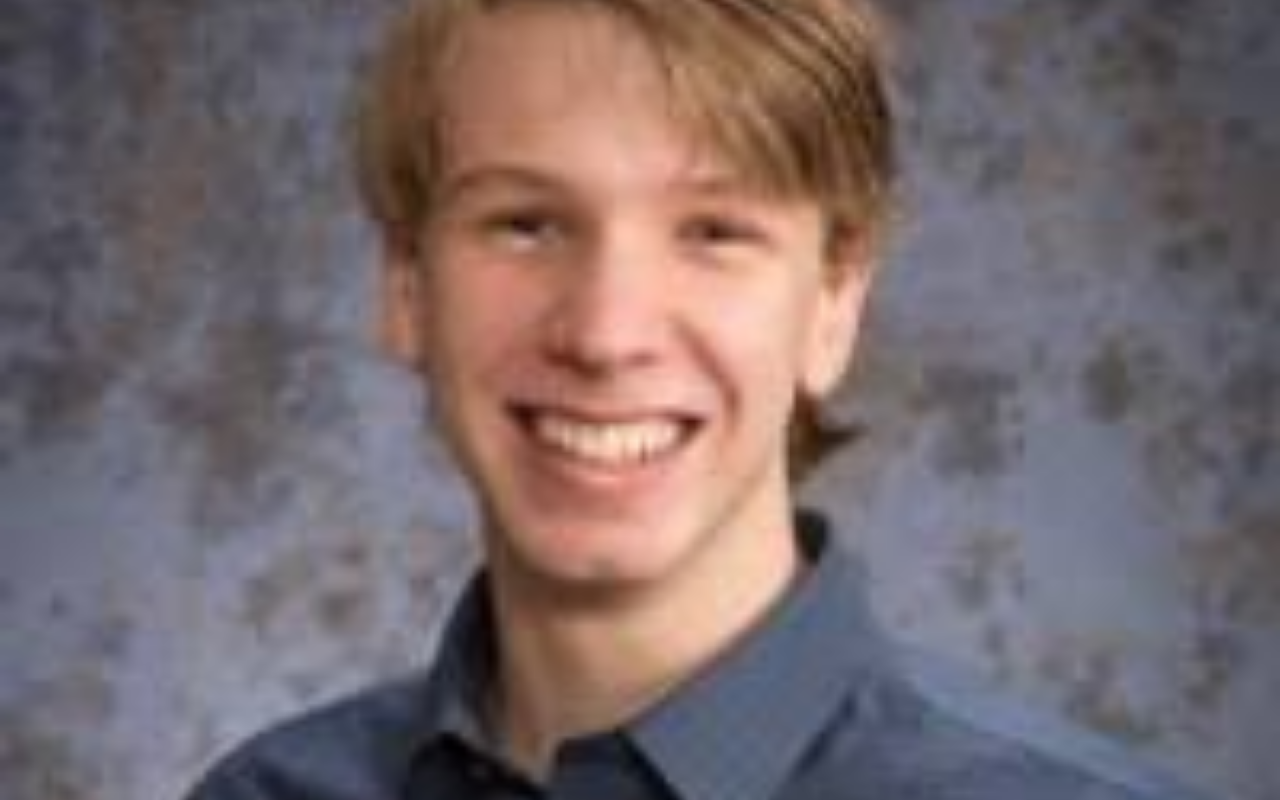
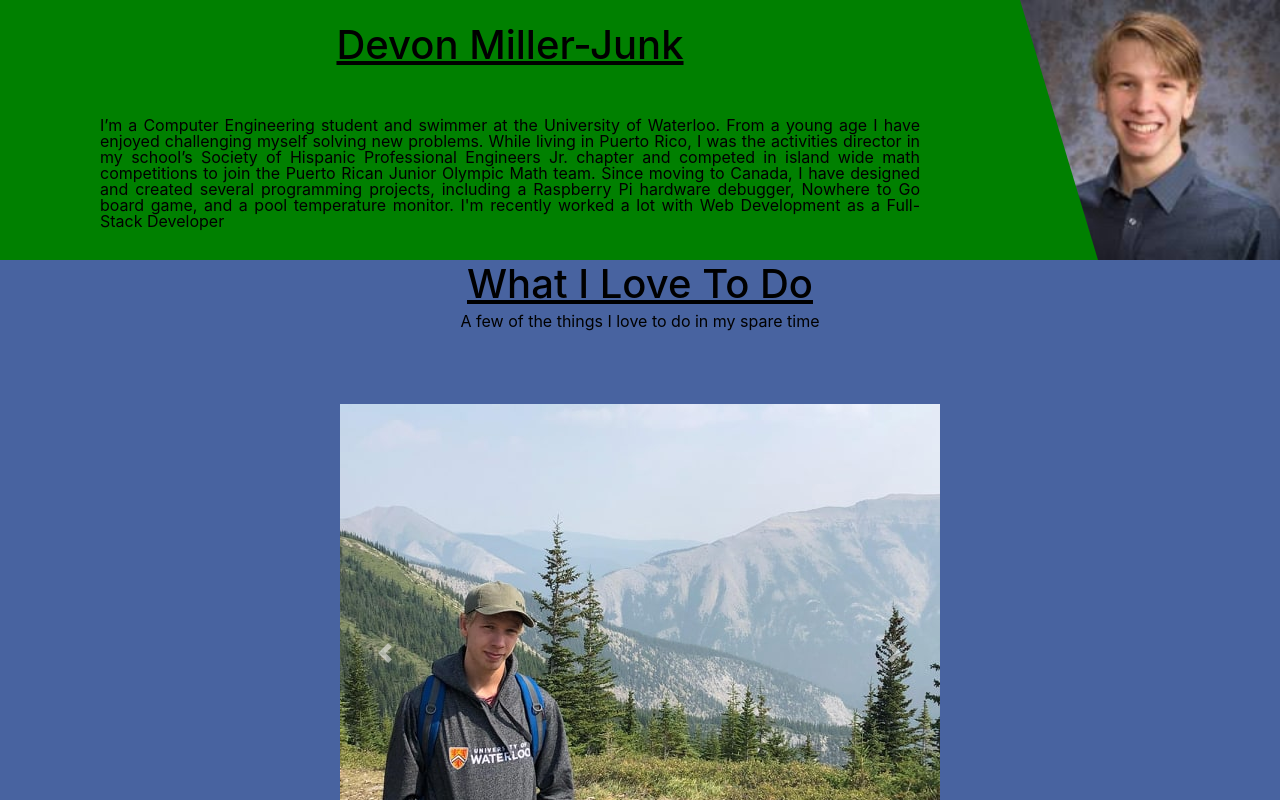
Before and after one commit to DevonMillerJunk/personal-website, a React (Create React App) app: page / in a window 1280 px wide. Shown: the top 800 px of the page. Built offline with nearby package versions, Linux system fonts and the light colour scheme.

Commit message:
Update Profile section

```diff
--- a/public/index.html
+++ b/public/index.html
@@ -5,10 +5,7 @@
     <link rel="icon" href="%PUBLIC_URL%/favicon.ico" />
     <meta name="viewport" content="width=device-width, initial-scale=1" />
     <meta name="theme-color" content="#000000" />
-    <meta
-      name="description"
-      content="Web site created using create-react-app"
-    />
+    <meta name="description" content="Devon Miller-Junk's Personal Website" />
     <!-- Latest compiled and minified CSS -->
     <link
       rel="stylesheet"
@@ -40,20 +37,10 @@
       work correctly both with client-side routing and a non-root public URL.
       Learn how to configure a non-root public URL by running `npm run build`.
     -->
-    <title>React App</title>
+    <title>Devon Miller-Junk</title>
   </head>
   <body>
     <noscript>You need to enable JavaScript to run this app.</noscript>
     <div id="root"></div>
-    <!--
-      This HTML file is a template.
-      If you open it directly in the browser, you will see an empty page.
-
-      You can add webfonts, meta tags, or analytics to this file.
-      The build step will place the bundled scripts into the <body> tag.
-
-      To begin the development, run `npm start` or `yarn start`.
-      To create a production bundle, use `npm run build` or `yarn build`.
-    -->
   </body>
 </html>
--- a/src/constants/constants.ts
+++ b/src/constants/constants.ts
@@ -17,27 +17,27 @@ export const contactInfo: IContactState = {
     {
       title: "LinkedIn",
       link: `https://www.linkedin.com/in/DevonMillerJunk/`,
-      logo: linkedin
+      logo: linkedin,
     },
     {
       title: "GitHub",
       link: `https://github.com/DevonMillerJunk`,
-      logo: github
+      logo: github,
     },
     {
       title: "Facebook",
       link: `https://www.facebook.com/devon.millerjunk`,
-      logo: facebook
+      logo: facebook,
     },
     {
       title: "Email",
       link: `mailto:devonmillerjunk@gmail.com`,
-      logo: email
-    }
+      logo: email,
+    },
   ],
   title: "Let's Talk",
   info:
-    "Let's connect! I prefer email and LinkedIn messages, but can reach me in any other way you'd like!"
+    "Let's connect! I prefer email and LinkedIn messages, but can reach me in any other way you'd like!",
 };
 
 export const interestInfo: IInterestState = {
@@ -48,36 +48,37 @@ export const interestInfo: IInterestState = {
       title: "Competitive Swimming",
       info:
         "I'm on the Waterloo Varsity Swim Team and have been swimming competitively for over 7 years in both Puerto Rico and Canada! I swim breastroke and freestyle",
-      image: swimming
+      image: swimming,
     },
     {
       title: "Hiking and Camping",
       info:
         "I love hiking, camping, and exploring the outdoors! I've always wanted to go portaging or on a several-day hike!",
-      image: outdoors
+      image: outdoors,
     },
     {
       title: "Board Games",
       info:
         "I love playing cool board games. My Dad and I designed and created the pieces for this board game, Tak.",
-      image: tak
+      image: tak,
     },
     {
       title: "3D Printing and Rapid Prototyping",
       info:
         "I enjoy creating cool designs in AutoCAD and turning my designs into reality. I've been doing this through 3D printing and laser cutting lately, but I love creating in any way!",
-      image: dicetower
-    }
-  ]
+      image: dicetower,
+    },
+  ],
 };
 
 export const profileInfo: IProfileState = {
   background: devonMillerJunk,
-  title: "Hi, I'm Devon",
+  title: "Devon Miller-Junk",
+  subtitle: "Competitive Swimmer and Studying Computer Engineering",
   info: `I’m a Computer Engineering student and swimmer at the University of Waterloo.
   From a young age I have enjoyed challenging myself solving new problems. While living in Puerto Rico, I was the activities director in my school’s Society of Hispanic Professional Engineers Jr. chapter and competed in island wide math competitions to join the Puerto Rican Junior Olympic Math team.
   Since moving to Canada, I have designed and created several programming projects, including a Raspberry Pi hardware debugger, Nowhere to Go board game, and a pool temperature monitor.
-  I'm recently worked a lot with Web Development as a Full-Stack Developer`
+  I'm recently worked a lot with Web Development as a Full-Stack Developer`,
 };
 
 export const experienceInfo = {
@@ -88,16 +89,16 @@ export const experienceInfo = {
       position: "Full-Stack Developer",
       dateRange: "Jan-April 2020",
       logo: lcbonext,
-      website: `https://www.lcbonext.com/`
+      website: `https://www.lcbonext.com/`,
     },
     {
       title: "Doorr",
       position: "Software Engineer",
       dateRange: "May-December 2019",
       logo: doorr,
-      website: `https://doorr.com/`
-    }
-  ]
+      website: `https://doorr.com/`,
+    },
+  ],
 };
 
 export const projectInfo = {
@@ -108,7 +109,7 @@ export const projectInfo = {
       title: "Nowhere to Go",
       info: "",
       image: "",
-      technologies: []
-    }
-  ]
+      technologies: [],
+    },
+  ],
 };
--- a/src/constants/interfaces.ts
+++ b/src/constants/interfaces.ts
@@ -25,5 +25,6 @@ export interface IInterestState {
 export interface IProfileState {
   background: any;
   title: string;
+  subtitle: string;
   info: string;
 }
--- a/src/containers/Contact.tsx
+++ b/src/containers/Contact.tsx
@@ -12,7 +12,7 @@ class Contact extends Component<any, IContactState> {
   public render() {
     return (
       <div className="contact-container">
-        <div className="title container-title">{this.state.title}</div>
+        <h1 className="title container-title">{this.state.title}</h1>
         <div className="contact-info-container">
           <p>{this.state.info}</p>
           <div className="contact-media-container">
--- a/src/containers/Interest.tsx
+++ b/src/containers/Interest.tsx
@@ -17,10 +17,10 @@ class Interest extends Component<any, IInterestState & IInterestCarouselState> {
   public render() {
     return (
       <div className="interest-container">
-        <div className="title container-title">{this.state.title}</div>
+        <h1 className="title container-title">{this.state.title}</h1>
         <div className="interest-info-container">
           <p>{this.state.info}</p>
-          <Carousel pauseOnHover={true} interval={null} indicators={true}>
+          <Carousel pauseOnHover={true} interval={3000} indicators={true}>
             {this.state.interestInfo.map(this.renderItem)}
           </Carousel>
         </div>
@@ -50,7 +50,7 @@ class Interest extends Component<any, IInterestState & IInterestCarouselState> {
 
   private handleSelect = (selectedIndex: number, e: any) => {
     this.setState({
-      index: selectedIndex
+      index: selectedIndex,
     });
   };
 }
--- a/src/containers/Profile.tsx
+++ b/src/containers/Profile.tsx
@@ -1,9 +1,8 @@
 import React, { Component } from "react";
-import { profileInfo } from '../constants/constants';
-import { IProfileState } from '../constants/interfaces';
+import { profileInfo } from "../constants/constants";
+import { IProfileState } from "../constants/interfaces";
 
 class Profile extends Component<any, IProfileState> {
-
   constructor(props: any) {
     super(props);
     this.state = profileInfo;
@@ -12,10 +11,16 @@ class Profile extends Component<any, IProfileState> {
   public render() {
     return (
       <div className="profile-container">
-                <img src={this.state.background} className="profile-background-image" alt="logo" />
         <div className="profile-text-container">
-                    <h1 className="profile-title">{this.state.title}</h1>
+          <h1 className="profile-title title">{this.state.title}</h1>
           <p className="profile-info">{this.state.info}</p>
+        </div>
+        <div className="profile-image-container">
+          <img
+            src={this.state.background}
+            className="profile-background-image"
+            alt="logo"
+          />
         </div>
       </div>
     );
--- a/src/scss/_index.scss
+++ b/src/scss/_index.scss
@@ -39,6 +39,7 @@ p {
   text-decoration: none;
   line-height: 1;
   color: $text-colour;
+  font-size: $font-size-sm;
 }
 
 .container {
--- a/src/scss/_variables.scss
+++ b/src/scss/_variables.scss
@@ -4,6 +4,9 @@ $spacing-lg: 24px;
 $spacing-md: 16px;
 $spacing-sm: 8px;
 $spacing-tiny: 4px;
+
+//Specific Spacing
+$profile-bar-height: 260px;
 
 //Set Sizes
 $carousel-size: 600px;
@@ -29,3 +32,7 @@ $title-colour: black;
 $text-colour: black;
 $background-colour: #4863a0;
 $border-colour: black;
+$profile-background-colour: green;
+
+//Misc
+$slanted-frame-polygon: polygon(0 0, 100% 0, 100% 100%, 30% 100%);
--- a/src/scss/containers/Contact.scss
+++ b/src/scss/containers/Contact.scss
@@ -1,6 +1,7 @@
 .contact-container {
-  margin: auto;
-  padding: 0px;
+  margin: 0;
+  padding: 0;
+  width: 100%;
   display: flex;
   flex-direction: column;
   justify-content: flex-start;
--- a/src/scss/containers/Profile.scss
+++ b/src/scss/containers/Profile.scss
@@ -1,30 +1,46 @@
 .profile-container {
-    margin: auto;
-    padding: 0px;
+  margin: 0;
+  padding: 0;
+  width: 100%;
+  height: $profile-bar-height;
+  background-color: $profile-background-colour;
+
+  .profile-image-container {
+    position: absolute;
+    right: 0;
+    top: 0;
+    bottom: 0;
+    padding: 0;
+    display: block;
+    height: $profile-bar-height;
+    width: $profile-bar-height;
 
     .profile-background-image {
+      -webkit-clip-path: $slanted-frame-polygon;
+      clip-path: $slanted-frame-polygon;
+
+      height: 100%;
       width: 100%;
-        height: 900px;
-        object-fit: cover;
-        overflow: hidden;
-        right: 0;
-        margin-top: auto;
-        margin-bottom: auto;
-
-        z-index: -10;
+      display: block;
+    }
   }
 
   .profile-text-container {
-        right: 0;
-        top: 0;
-        bottom: 0;
+    margin-left: 100px;
+    margin-right: $profile-bar-height + 100px;
+    padding: 0;
+    height: 100%;
+    display: block;
+
+    display: flex;
+    flex-direction: column;
+    align-items: center;
+    justify-content: space-around;
 
     .profile-title {
-
     }
 
     .profile-info {
-
     }
   }
 }
```
Also changed, not shown: public/favicon.png (added), 1 other file (tests, documents, lock files or other folders). Lines whose indentation alone changed are shown as unchanged.
